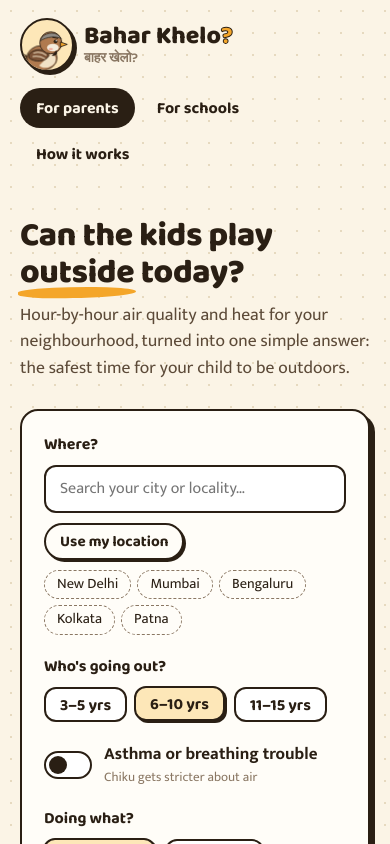
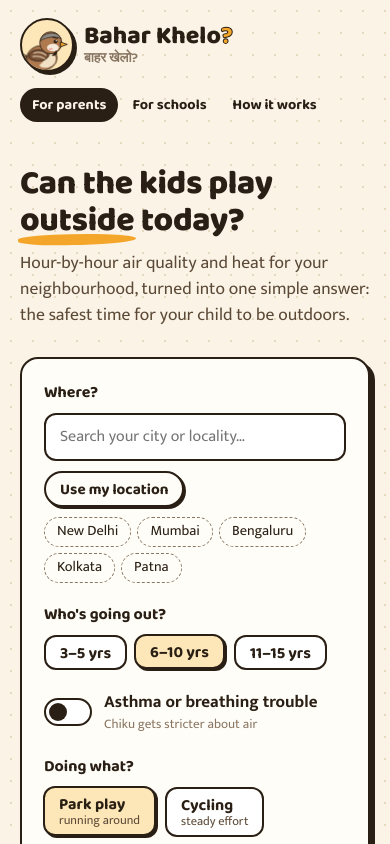
Before and after one commit to ShashGreninja/ChikuAI, a Next.js app in the folder web/: page / in a window 390 px wide. Shown: the top 844 px of the page. Built offline with nearby package versions, Linux system fonts and the light colour scheme.

Commit message:
Mobile: show the answer above the form, compact nav

```diff
--- a/web/components/ParentPlanner.tsx
+++ b/web/components/ParentPlanner.tsx
@@ -53,7 +53,7 @@
   }, [place, age, activity, minutes, asthma, day, usual]);
 
   return (
-    <div className={styles.layout}>
+    <div className={styles.layout} data-answer-first={(place && plan) || undefined}>
       <aside className={`${ui.card} ${styles.form}`} aria-label="Tell Chiku about the outing">
         <PlaceSearch value={place} onChange={setPlace} />
 
--- a/web/components/Planner.module.css
+++ b/web/components/Planner.module.css
@@ -130,4 +130,8 @@
   .form {
     position: static;
   }
+  /* on phones, once there's an answer, show it before the form */
+  .layout[data-answer-first] .results {
+    order: -1;
+  }
 }
--- a/web/components/SchoolPlanner.tsx
+++ b/web/components/SchoolPlanner.tsx
@@ -76,7 +76,7 @@
   }
 
   return (
-    <div className={planner.layout}>
+    <div className={planner.layout} data-answer-first={plan || undefined}>
       <form className={`${ui.card} ${planner.form}`} onSubmit={run} aria-label="School day details">
         <PlaceSearch value={place} onChange={setPlace} label="School location" />
 
--- a/web/components/SiteHeader.module.css
+++ b/web/components/SiteHeader.module.css
@@ -77,3 +77,14 @@
   background: var(--ink);
   color: var(--paper);
 }
+
+@media (max-width: 560px) {
+  .nav {
+    width: 100%;
+    gap: 2px;
+  }
+  .link {
+    font-size: 0.9rem;
+    padding: 5px 10px 3px;
+  }
+}
```
